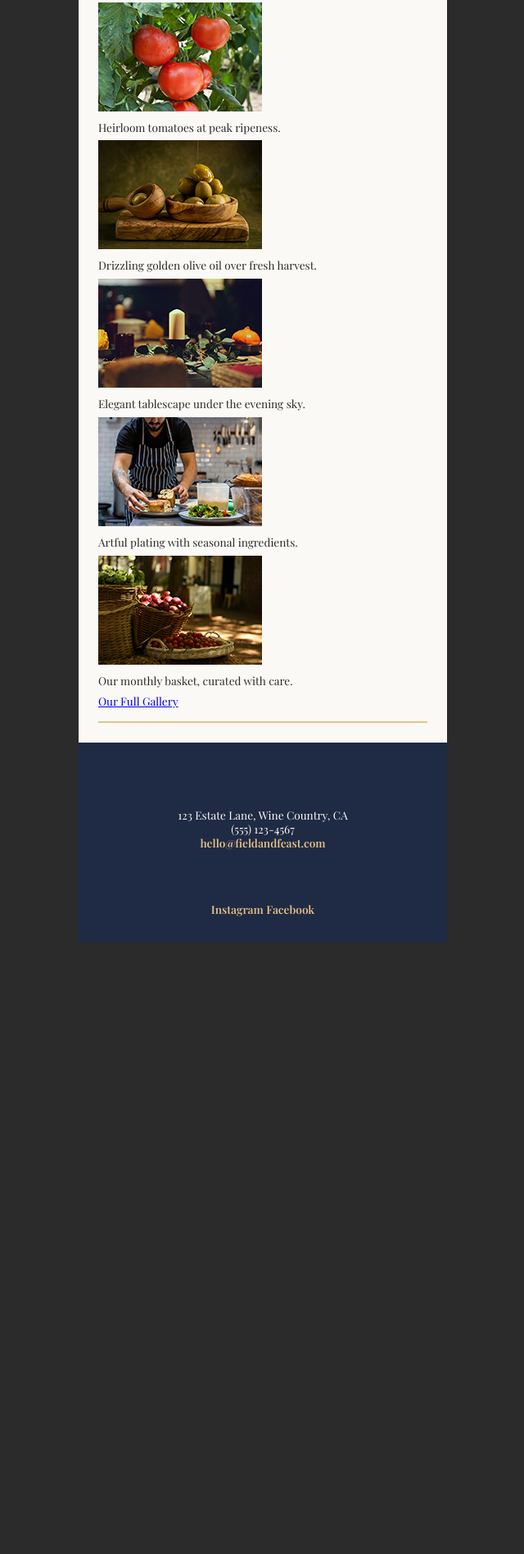
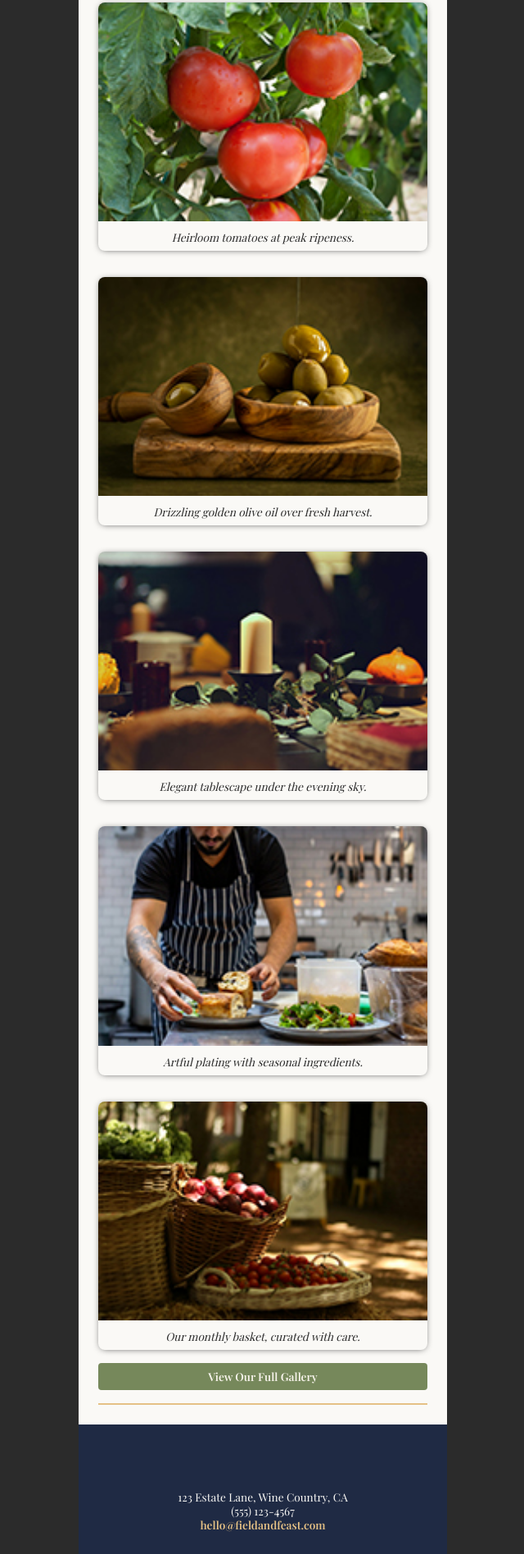
Before and after one commit to esther-anita/field-and-feast, a plain HTML site: page index.html in a window 1280 px wide. Shown: the part 1441-3337 px from the top of the page at 82% size, without its empty margins (319-959 px from the left). Before the commit the page ends 2591 px from the top, so only its background shows below. Drawn offline with nearby package versions, Linux system fonts and the light colour scheme; a web font is replaced by a local one.

Commit message:
added grid template areas

```diff
--- a/index.html
+++ b/index.html
@@ -43,19 +43,19 @@
       <section id="offerings">
         <h2>Our Offerings</h2>
 
-        <section>
+        <section class="offering-card">
           <h3>Artisan Provisions</h3>
           <p>Hand-selected, seasonal ingredients sourced from our estate farm and trusted local growers. Each
             item is chosen for its freshness, flavor, and integrity.</p>
         </section>
 
-        <section>
+        <section class="offering-card">
           <h3>Exclusive Dining Experiences</h3>
           <p>Join us for intimate chef-led tastings and farm-to-table feasts, where carefully crafted menus
             highlight the best of the season.</p>
         </section>
 
-        <section>
+        <section class="offering-card">
           <h3>The Field & Feast Monthly Basket</h3>
           <p>Experience a curated selection of premium seasonal ingredients delivered to your doorstep each
             month.</p>
@@ -76,32 +76,33 @@
           images. From lush fields and handcrafted ingredients to beautifully plated farm-to-table creations,
            each photo tells the story of our commitment to excellence.</p>
 
-        <div>
-           <img src="images/tomatoes-200w.jpg" alt="(tomatoes image)">
+        <div class="gallery-card">
+          <img src="images/tomatoes-200w.jpg" alt="(tomatoes image)">
           <p>Heirloom tomatoes at peak ripeness.</p>
         </div>
 
-        <div>
+        <div class="gallery-card">
           <img src="images/olive-oil-200w.jpg" alt="(olive-oil image)">
           <p>Drizzling golden olive oil over fresh harvest.</p>
         </div>
 
-        <div>
+        <div class="gallery-card">
           <img src="images/table-setting-200w.jpg" alt="(table-setting image)">
           <p>Elegant tablescape under the evening sky.</p>
         </div>
 
-        <div>
+        <div class="gallery-card">
           <img src="images/chef-plating-200w.jpg" alt="(chef-plating image)">
           <p>Artful plating with seasonal ingredients.</p>
         </div>
 
-        <div>
+        <div class="gallery-card">
           <img src="images/basket-200w.jpg" alt="(basket image)">
           <p>Our monthly basket, curated with care.</p>
         </div>
 
-        <a href="#"> Our Full Gallery</a>
+
+        <a href="#">View Our Full Gallery</a>
       </section>
     </main>
 
--- a/styles.css
+++ b/styles.css
@@ -56,17 +56,17 @@ table {
   --dark-charcoal: #2B2B2B;
   --soft-white: #FAF9F6;
 
+  --text-shadow-sm: 0px 2px 4px;
+  --text-shadow-med: 0px 5px 10px;
+  --box-shadow-sm: 0 1px 8px -3px;
+
 }
 
 /*--- GLOBAL STYLES ----*/
 body{
   box-sizing: border-box;
-  max-width: 450px;  /* -- mobile first sizing, small ---*/
-  width: 100%;
+  max-width: 450px;
   margin: 0 auto;
-  display: grid;
-  grid-template-areas: "header, about, offerings, gallery,footer";
-  grid-template-columns: auto;
   font-family: "Playfair Display";
   font-size: .85rem;
   font-weight: normal;
@@ -110,6 +110,16 @@ ul{
   list-style-position: inside;
 }
 
+a{
+  text-decoration: none;
+  font-weight: 600;
+}
+
+a:hover{
+  text-shadow: var(--text-shadow-sm);
+  transform: scale(1.1);
+}
+
 /*--- HEADER ----*/
 header{
   grid-area: "header";
@@ -140,11 +150,14 @@ nav ul{
 
 nav a{
   display: block;
-  text-decoration: none;
   color: var(--midnight-blue);
   font-weight: 800;
   padding: 10px;
   font-size: 1.1rem;
+}
+
+nav a:hover{
+  text-shadow: var(--text-shadow-med);
 }
 
 /* --- MAIN STYLES ---*/
@@ -160,20 +173,20 @@ main{
   border-bottom: 2px solid var(--champagne-gold);
 }
 
-#about{
-  grid-area: "about";
+
+#offerings{
+  display: grid;
+  grid-template-columns: auto;
+  grid-template-areas: "offering-card, offering-card, offering-card";
 }
 
-#offerings{
-  grid-area: "offerings";
-}
-
-#offerings section{
+.offering-card{
+  grid-area: "offering-card";
   background-color: var(--olive-green);
   border-radius: 8px;
   padding: 16px;
   color: var(--linen);
-  margin: 16px 0;
+  margin: 8px 0;
   }
 
 #offerings p, #offerings ul {
@@ -181,10 +194,38 @@ main{
 }
 
 #gallery{
-  grid-area: "gallery";
+  display: grid;
+  grid-template-columns: auto;
+  grid-template-areas: "gallery-card, gallery-card, gallery-card, gallery-card, gallery-card";
 }
 
+.gallery-card{
+  border-radius: 8px;
+  box-shadow: var(--box-shadow-sm);
+  margin: 16px 0;
+  width: 100%;
+  grid-area: "gallery-card";
+  text-align: center;
+  text-wrap: wrap;
+  font-style: italic;
+}
 
+#gallery img{
+ width: 100%;
+ border-radius: 8px 8px 0 0;
+}
+
+#gallery a{
+  display: block;
+  width: 100%;
+  background-color: var(--olive-green);
+  border-radius: 4px;
+  padding: 8px 0;
+  color: var(--linen);
+  font-style: normal;
+  text-align: center;
+
+}
 /* --- FOOTER STYLES ---*/
 
 footer{
@@ -194,10 +235,32 @@ footer{
 
 footer a{
   color: var(--champagne-gold);
-  font-weight: 600;
-  text-decoration: none;
+
 }
 
 address{
   padding: 48px 0;
 }
+
+/* ---- MEDIUM BREAKPOINT --- */
+@media all and (min-width:600px){
+
+
+
+}
+
+
+
+/* ----- LARGE BREAKPOINT -----*/
+@media all and (min-width:900px) {
+
+
+}
+
+
+
+/* ------- X-LARGE BREAKPOINT ----*/
+@media all and (min-width:1200px) {
+
+
+}
```
Also changed, not shown: 1 other file.
